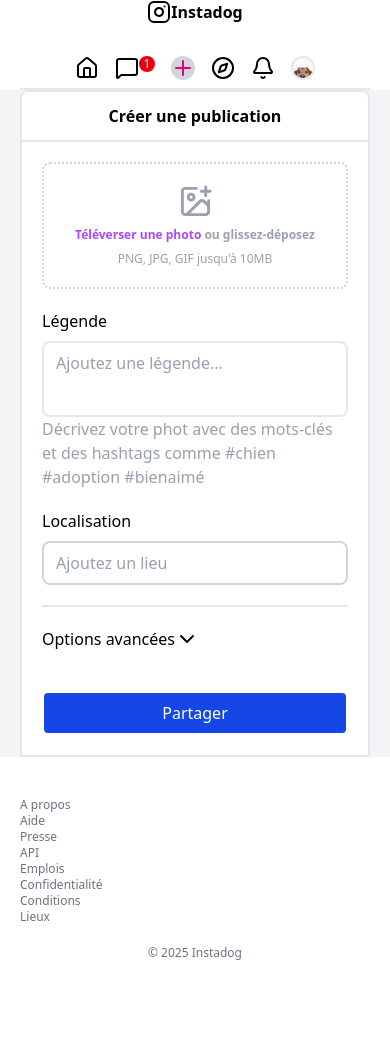
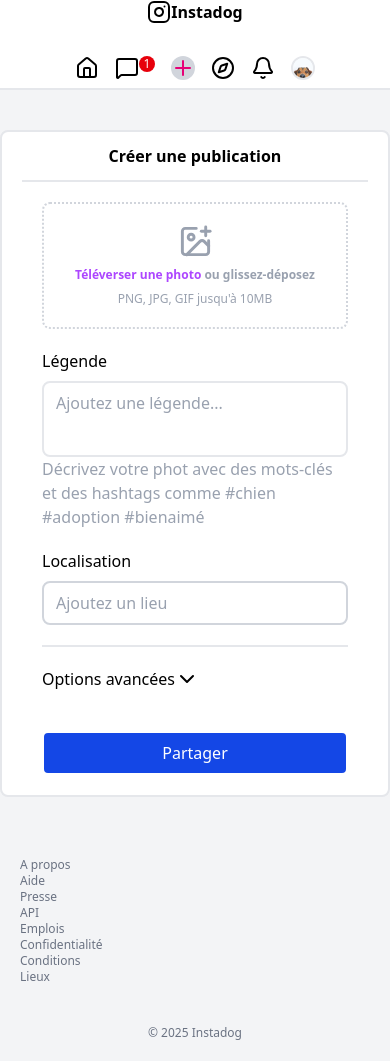
Before and after one commit to EmilieGen24/Instadog, a website: page creation.html in a window 390 px wide. Before the commit the page ends 1001 px from the top, so only its background shows below. Drawn offline with Linux system fonts and the light colour scheme.

Commit message:
responsive page creation

```diff
--- a/creation.html
+++ b/creation.html
@@ -7,8 +7,8 @@
     <link rel="stylesheet" href="assets/css/style.css">
 </head>
 <body>
-    <header class="w-full max-w-5xl my-0 mx-auto py-0 px-5">
-        <nav class="border-b-2  border-gray-200">
+    <header class="border-b-2 border-gray-200 ">
+        <nav class="w-full max-w-5xl my-0 mx-auto py-0 px-5">
             <div class="md:flex md:justify-between md:items-center">
                 <div class="flex items-center justify-center">
                     <svg xmlns="http://www.w3.org/2000/svg" width="24" height="24" viewBox="0 0 24 24" fill="none" stroke="currentColor" stroke-width="2" stroke-linecap="round" stroke-linejoin="round" class="lucide lucide-instagram-icon lucide-instagram"><rect width="20" height="20" x="2" y="2" rx="5" ry="5"/><path d="M16 11.37A4 4 0 1 1 12.63 8 4 4 0 0 1 16 11.37z"/><line x1="17.5" x2="17.51" y1="6.5" y2="6.5"/></svg>
@@ -23,14 +23,14 @@
                     <li><a href="creation.html"><svg xmlns="http://www.w3.org/2000/svg" width="24" height="24" viewBox="0 0 24 24" fill="none" stroke="currentColor" stroke-width="2" stroke-linecap="round" stroke-linejoin="round" class="lucide lucide-plus-icon lucide-plus rounded-full bg-gray-300 stroke-pink-600"><path d="M5 12h14"/><path d="M12 5v14"/></svg></a></li>
                     <li><a href="acces.html"><svg xmlns="http://www.w3.org/2000/svg" width="24" height="24" viewBox="0 0 24 24" fill="none" stroke="currentColor" stroke-width="2" stroke-linecap="round" stroke-linejoin="round" class="lucide lucide-compass-icon lucide-compass  hover:stroke-pink-600 transition delay-150 duration-300 ease-in-out"><path d="m16.24 7.76-1.804 5.411a2 2 0 0 1-1.265 1.265L7.76 16.24l1.804-5.411a2 2 0 0 1 1.265-1.265z"/><circle cx="12" cy="12" r="10"/></svg></a></li>
                     <li><a href="notifications.html"><svg xmlns="http://www.w3.org/2000/svg" width="24" height="24" viewBox="0 0 24 24" fill="none" stroke="currentColor" stroke-width="2" stroke-linecap="round" stroke-linejoin="round" class="lucide lucide-bell-icon lucide-bell  hover:stroke-pink-600 transition delay-150 duration-300 ease-in-out"><path d="M10.268 21a2 2 0 0 0 3.464 0"/><path d="M3.262 15.326A1 1 0 0 0 4 17h16a1 1 0 0 0 .74-1.673C19.41 13.956 18 12.499 18 8A6 6 0 0 0 6 8c0 4.499-1.411 5.956-2.738 7.326"/></svg></a></li>
-                    <li><a href=""><img src="assets/img/profil.jpg" class="w-6 h-6 rounded-full border-2 border-gray-200" alt="Photo de profil"></a></li>
+                    <li><a href="profil.html"><img src="assets/img/profil.jpg" class="w-6 h-6 rounded-full border-2 border-gray-200" alt="Photo de profil"></a></li>
                 </ul>
             </div>
         </nav>
     </header>
     <main>
-        <section class="w-full max-w-5xl my-0 mx-auto py-0 px-5 bg-gray-100">
-            <div class="border-2 rounded-t-lg border-gray-200 bg-white">
+        <section class="bg-gray-100 py-10">
+            <div class=" w-full max-w-5xl my-0 mx-auto py-0 px-5 border-2 rounded-lg border-gray-200 bg-white">
                 <h2 class="font-bold text-center border-b-2 border-gray-200 py-3">Créer une publication</h2>
                 <div class="text-xs text-center border-2 border-dotted rounded-lg border-gray-300 m-5 py-5">
                     <div class="flex justify-center">
@@ -64,9 +64,9 @@
             </div>
         </section>
     </main>
-    <footer class="w-full max-w-5xl my-0 mx-auto py-0 px-5">
-        <div class="text-xs my-10">
-            <ul class="md:flex gap-4 md:justify-center text-gray-500 my-5">
+    <footer class="bg-gray-100">
+        <div class="w-full max-w-5xl my-0 mx-auto py-0 px-5 text-xs">
+            <ul class="md:flex gap-4 md:justify-center text-gray-500 py-5">
                 <li><a href="" class="hover:underline">A propos</a></li>
                 <li><a href="" class="hover:underline">Aide</a></li>
                 <li><a href="" class="hover:underline">Presse</a></li>
@@ -76,7 +76,7 @@
                 <li><a href="" class="hover:underline">Conditions</a></li>
                 <li><a href="" class="hover:underline">Lieux</a></li>
             </ul>
-            <p class="text-gray-500 text-center">© 2025 Instadog</p>
+            <p class="text-gray-500 text-center py-5">© 2025 Instadog</p>
         </div>
     </footer>
 </body>
```
Also changed, not shown: messages.html (+1 -1 lines), profil.html (+1 -1 lines), assets/css/style.css.
